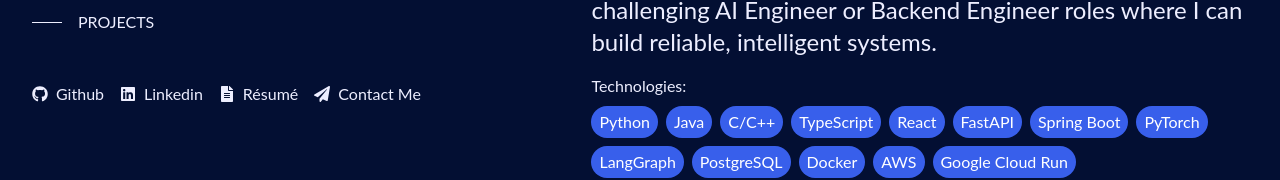
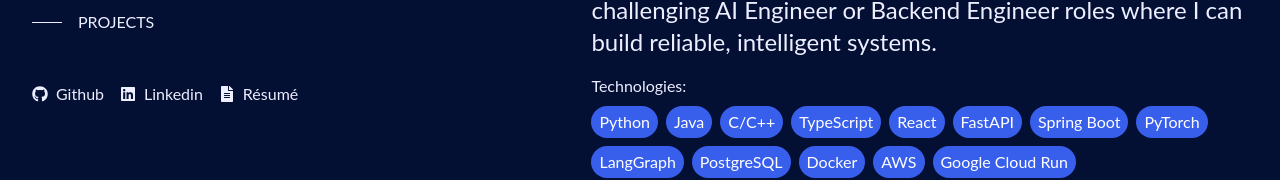
Before and after one commit to Ryuichi-Yamafuji-Lun/Portfolio, a React (Create React App) app: page / in a window 1280 px wide. Shown: the part 426-606 px from the top of the page. Built offline with nearby package versions, Linux system fonts and the light colour scheme.

Commit message:
removed contact me cause of bug

```diff
--- a/src/pages/Home.jsx
+++ b/src/pages/Home.jsx
@@ -107,7 +107,7 @@
                 {!isMobile && <span className="ml-2">Résumé</span>}
               </a>
             </li>
-            <li className="hover:scale-110 cursor-pointer">
+            {/* <li className="hover:scale-110 cursor-pointer">
               <button
                 onClick={openContactForm}
                 className="flex items-center"
@@ -115,7 +115,7 @@
                 <FaPaperPlane className={`${isMobile ? "text-3xl" : "text-base"}`}/>
                 {!isMobile && <span className="ml-2">Contact Me</span>}
               </button>
-            </li>
+            </li> */}
           </ul>
         </footer>
       </div>
```
